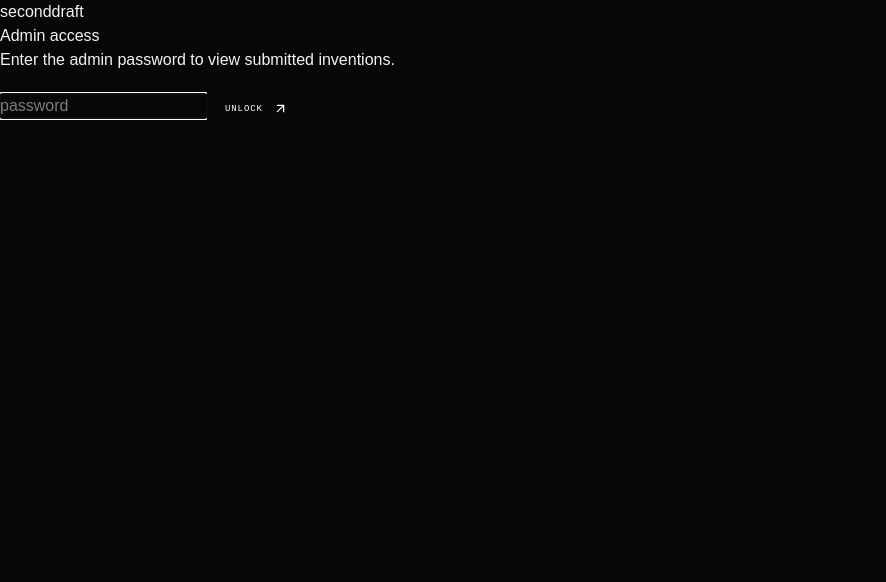
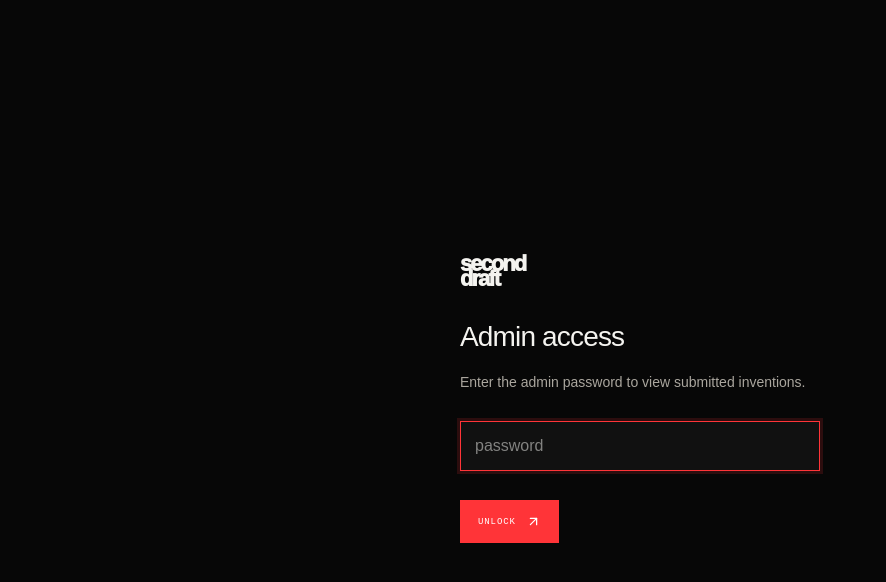
Before and after one commit to Kryz21/second-draft, a Next.js app: page /admin in a window 1280 px wide. Shown: the top 582 px of the page, without its empty margins (0-886 px from the left). Built offline with nearby package versions, Linux system fonts and the light colour scheme.

Commit message:
Add styles for admin interface components

```diff
--- a/app/globals.css
+++ b/app/globals.css
@@ -538,3 +538,67 @@ footer { position: relative; z-index: 5; background: #080808; padding: 60px 5vw
   .reveal { opacity: 1 !important; transform: none !important; }
   .story-phase { opacity: 1 !important; filter: none !important; transform: translateY(-50%) !important; }
 }
+
+/* ================= admin ================= */
+
+.admin-gate {
+  min-height: 100vh;
+  background: var(--bg);
+  color: #f4f3ef;
+  display: flex;
+  align-items: center;
+  justify-content: center;
+  padding: 20px;
+}
+.admin-gate-box { width: 100%; max-width: 360px; display: flex; flex-direction: column; gap: 6px; }
+.admin-brand { font-size: 22px; font-weight: 950; line-height: .65; letter-spacing: -.09em; width: max-content; margin-bottom: 24px; }
+.admin-brand span { display: block; }
+.admin-gate-box h1 { font-size: 28px; letter-spacing: -.03em; margin: 0 0 8px; }
+.admin-gate-box > p { color: #aaa69e; font-size: 14px; margin: 0 0 22px; }
+.admin-gate-box form { display: flex; flex-direction: column; gap: 14px; }
+.admin-gate-box input {
+  font-family: inherit;
+  font-size: 16px;
+  color: #f4f3ef;
+  background: #111;
+  border: 1px solid rgba(255, 255, 255, .18);
+  padding: 12px 14px;
+  outline: none;
+  transition: border-color .2s, box-shadow .2s;
+}
+.admin-gate-box input:focus { border-color: var(--red); box-shadow: 0 0 0 3px rgba(255, 52, 56, .15); }
+.admin-gate-box .dark-button { background: var(--red); align-self: flex-start; }
+.admin-gate-box .dark-button:hover { background: #ff5b56; }
+.admin-error { color: var(--red); font-size: 13px; font-weight: 600; margin: 0; }
+
+.admin-page { min-height: 100vh; background: var(--bg); color: #f4f3ef; padding: 30px 5vw 80px; }
+.admin-header {
+  display: flex; align-items: center; justify-content: space-between;
+  padding-bottom: 24px; margin-bottom: 30px;
+  border-bottom: 1px solid var(--line);
+}
+.admin-header-right { display: flex; align-items: center; gap: 14px; font: 10px monospace; letter-spacing: .1em; color: #88847d; text-transform: uppercase; }
+.admin-refresh {
+  background: none; border: 1px solid rgba(255, 255, 255, .22); color: #f4f3ef;
+  width: 30px; height: 30px; display: flex; align-items: center; justify-content: center;
+  cursor: pointer; transition: border-color .2s, transform .2s;
+}
+.admin-refresh:hover { border-color: var(--red); }
+.admin-refresh .spinning { animation: spin 1s linear infinite; }
+@keyframes spin { to { transform: rotate(360deg); } }
+.admin-empty { color: #88847d; font-size: 14px; }
+.admin-list { display: flex; flex-direction: column; gap: 14px; max-width: 820px; }
+.admin-card { background: #0d0d0d; border: 1px solid var(--line); padding: 22px 24px; }
+.admin-card-head { display: flex; align-items: baseline; justify-content: space-between; gap: 16px; flex-wrap: wrap; }
+.admin-card-head h2 { font-size: 21px; letter-spacing: -.02em; margin: 0; }
+.admin-card-head time { font: 9px monospace; color: #6f6b64; letter-spacing: .08em; white-space: nowrap; }
+.admin-card-meta { display: flex; flex-wrap: wrap; gap: 4px 16px; margin: 10px 0 14px; font: 11px monospace; letter-spacing: .04em; color: #88847d; }
+.admin-card-meta a { color: var(--red); display: inline-flex; align-items: center; gap: 3px; }
+.admin-card-meta a:hover { text-decoration: underline; }
+.admin-card p { font-size: 14px; line-height: 1.5; color: #d8d5cf; margin: 0; white-space: pre-wrap; }
+
+@media (max-width: 600px) {
+  .admin-page { padding: 24px 20px 60px; }
+  .admin-header-right span { display: none; }
+  .admin-card { padding: 18px; }
+}
```
